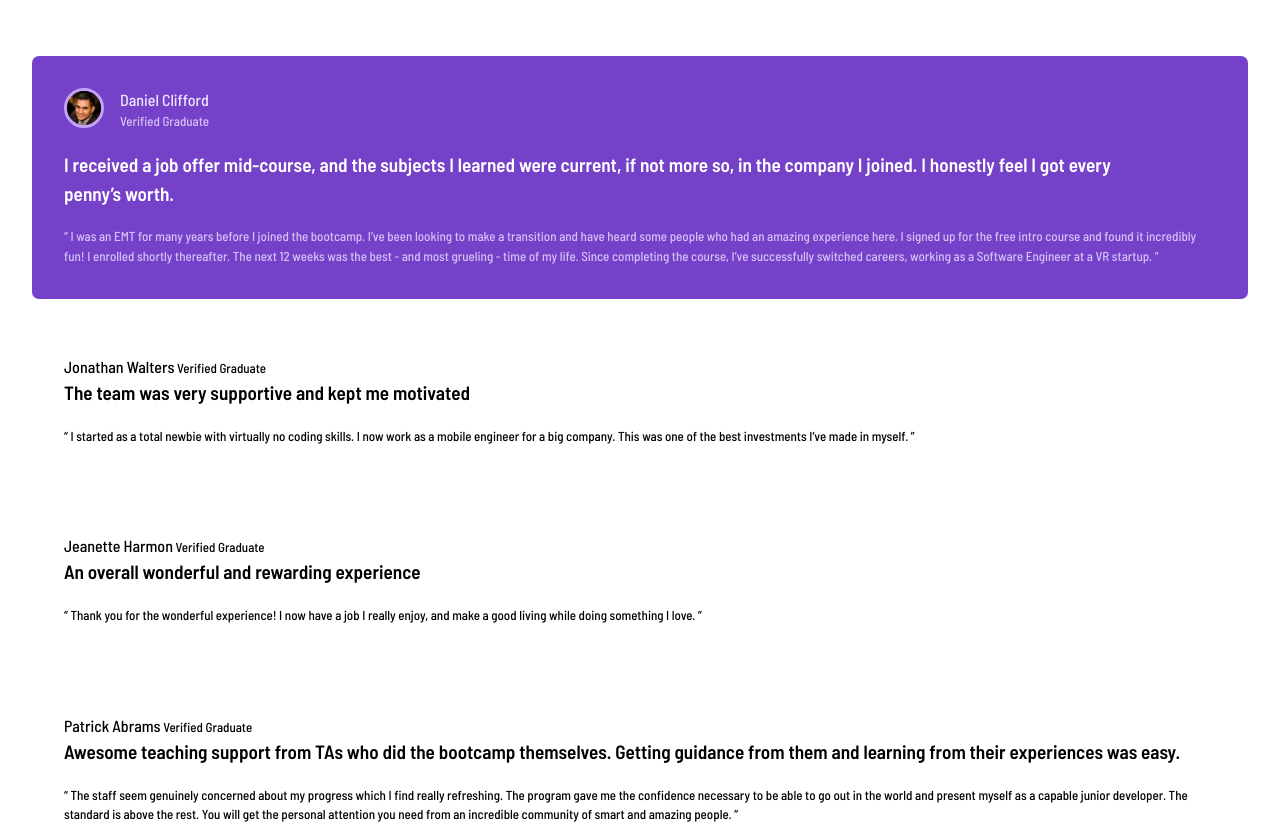
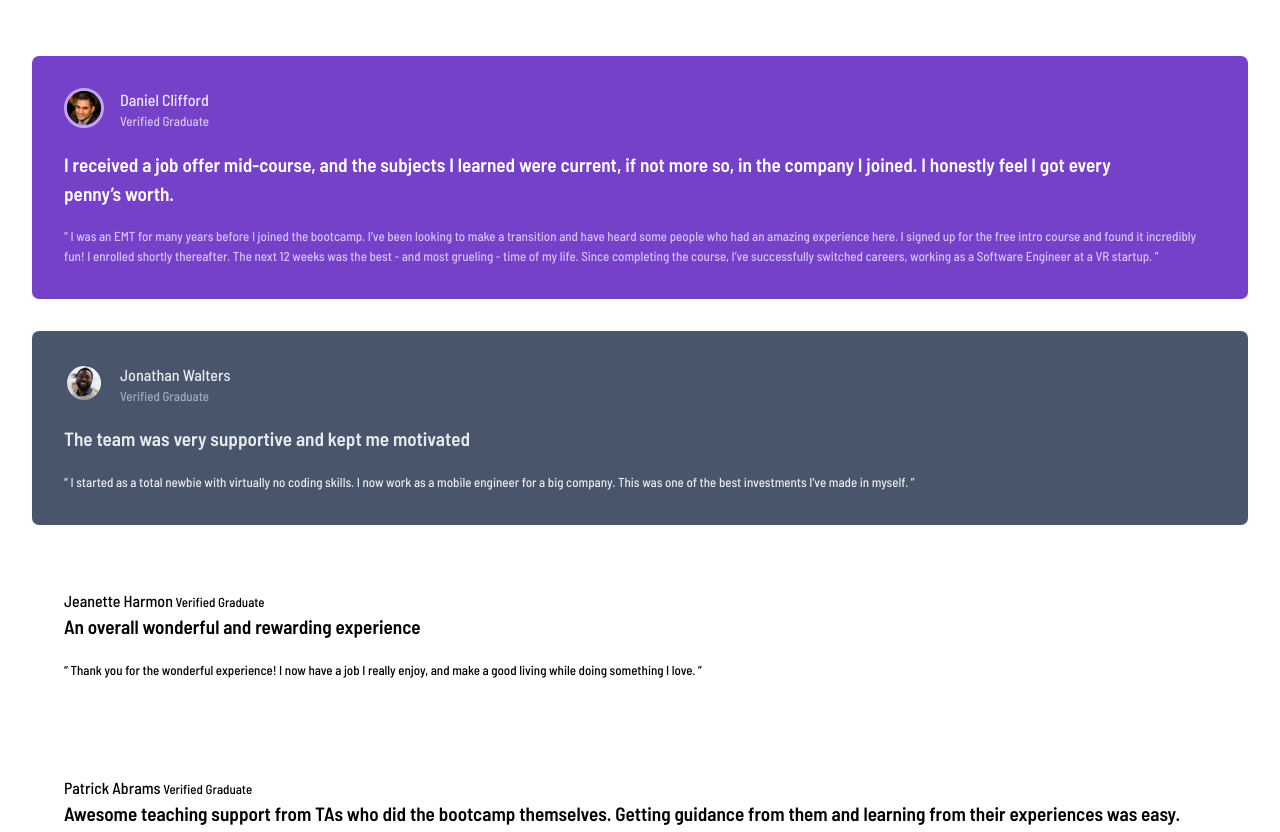
Before and after one commit to anton-mirazchiyski/Testimonials-Grid-Section, a plain HTML site: page index.html in a window 1280 px wide. Shown: the top 832 px of the page. Drawn offline with Linux system fonts and the light colour scheme.

Commit message:
Style second testimonial card

```diff
--- a/index.html
+++ b/index.html
@@ -46,8 +46,15 @@
         </blockquote>
       </div>
       <div class="testimonial-card">
-        <span class="author-name">Jonathan Walters</span>
-        <span class="author-position">Verified Graduate</span>
+        <div class="author">
+          <div class="photo-container">
+            <img src="images/image-jonathan.jpg" alt="Photo of a person (Jonathan Walters)">
+          </div>
+          <div class="author-info">
+            <span class="author-name">Jonathan Walters</span>
+            <span class="author-position">Verified Graduate</span>
+          </div>
+        </div>
         <blockquote>
           <p>
             The team was very supportive and kept me motivated
--- a/stylesheets/styles.css
+++ b/stylesheets/styles.css
@@ -6,7 +6,7 @@
   display: grid;
   grid-template-columns: 1fr;
   grid-template-rows: auto;
-  gap: 1.5rem;
+  gap: 2rem;
 }
 
 .testimonial-card {
@@ -32,7 +32,6 @@
 
 .photo-container img {
   border-radius: 50%;
-  border: 3px solid hsl(264, 82%, 80%);
 }
 
 blockquote p:first-child {
@@ -51,3 +50,20 @@ blockquote p:first-child {
 .testimonial-card:nth-of-type(1) .author-position, .second-quote {
   color: hsl(263, 74%, 86%);
 }
+
+.testimonial-card:nth-of-type(1) img {
+  border: 3px solid hsl(264, 82%, 80%);
+}
+
+.testimonial-card:nth-of-type(2) {
+  background-color: hsl(217, 19%, 35%);
+  color: hsl(214, 17%, 92%);
+}
+
+.testimonial-card:nth-of-type(2) img {
+  border: 3px solid hsl(217, 19%, 35%);
+}
+
+.testimonial-card:nth-of-type(2) .author-position {
+  color: hsl(217, 18%, 68%);
+}
```
